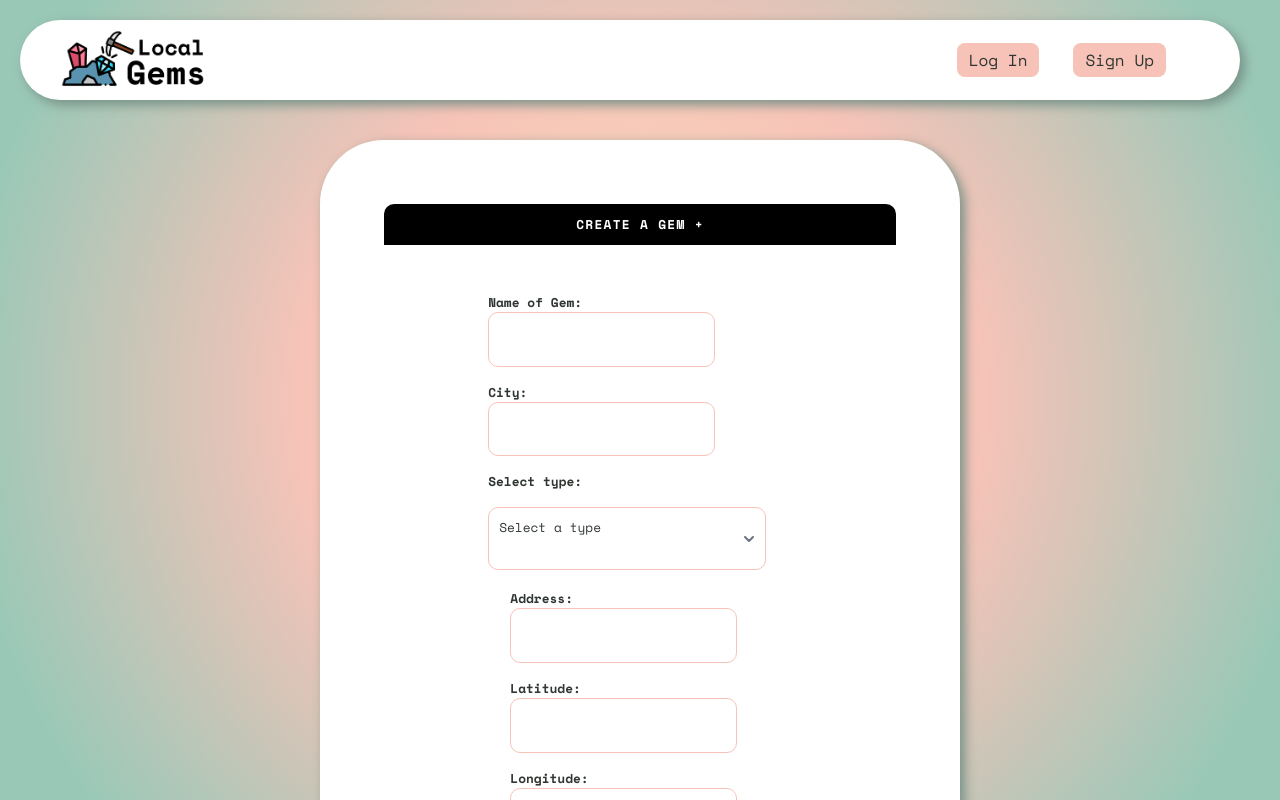
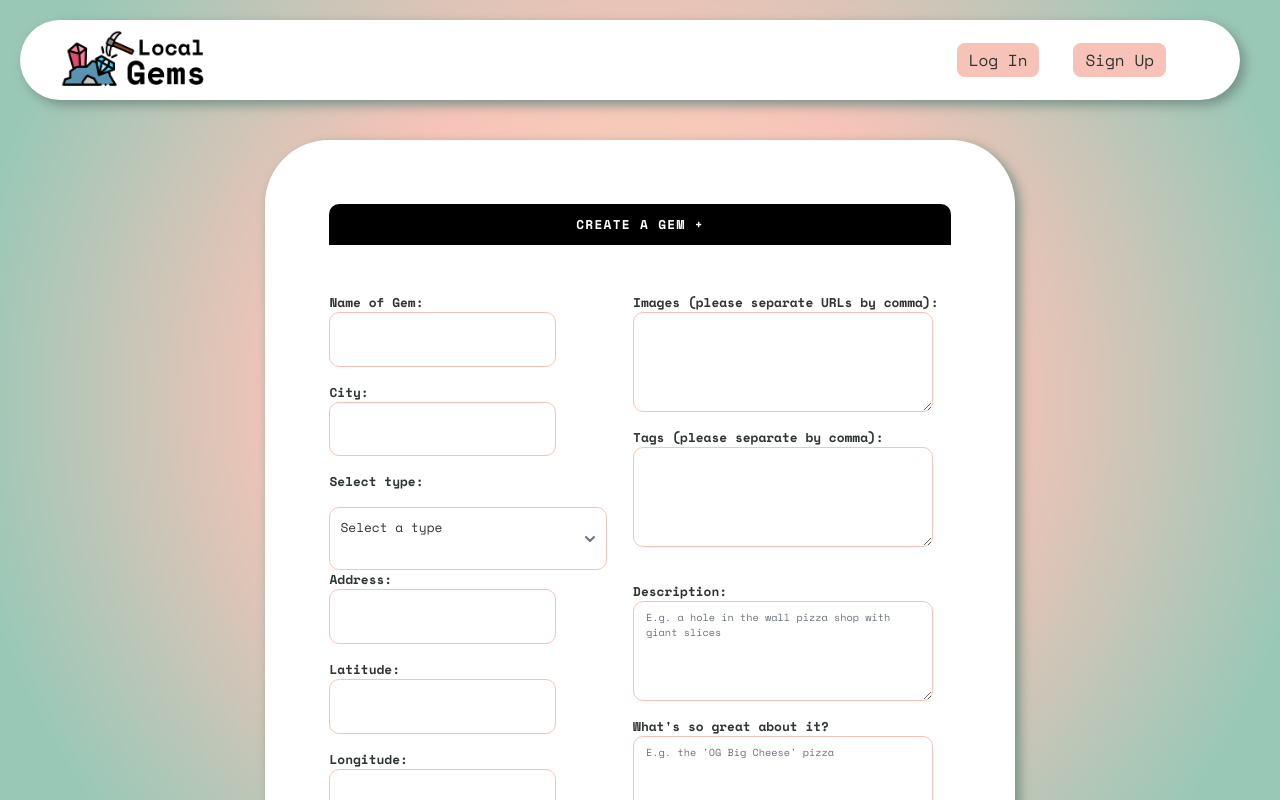
Before and after one commit to Ametrysinine/LocalGems, a React (Vite) app in the folder client/: page /my-gems in a window 1280 px wide. Both pictures are taken after a click on the button "CREATE A GEM +". Shown: the top 800 px of the page. Built offline with nearby package versions, Linux system fonts and the light colour scheme; no server answers; a web font is replaced by a local one.

Commit message:
Change 4 rows of input to two columns

```diff
--- a/client/src/components/CreateGemForm.jsx
+++ b/client/src/components/CreateGemForm.jsx
@@ -71,7 +71,8 @@ const CreateGemForm = function(props) {
   return (
     <div className="creategemform-container">
       <form onSubmit={handleSubmit} className={`creategemform`}>
-        <div className="row-1">
+        <div className="body">
+          <div className="column-1">
             <label>
               Name of Gem:
               <input type="text" name="name" value={formData.name} onChange={handleChange} required />
@@ -91,9 +92,8 @@ const CreateGemForm = function(props) {
               <option value="nightlife">Nightlife</option>
               <option value="services">Services</option>
             </select>
-        </div>
             <br />
-        <div className="row-2">
+
             <label>
               Address:
               <input type="text" name="address" value={formData.address} onChange={handleChange} required />
@@ -106,20 +106,21 @@ const CreateGemForm = function(props) {
               Longitude:
               <input type="text" name="longitude" value={formData.longitude} onChange={handleChange} required />
             </label>
+
           </div>
           <br />
-        <div className="row-3">
+          <div className="column-2">
             <label>
               Images (please separate URLs by comma):
-            <input type="text" name="images" value={formData.images} onChange={handleChange} required />
+              <textarea type="text" name="images" value={formData.images} onChange={handleChange} required />
             </label>
             <label>
               Tags (please separate by comma):
-            <input type="text" name="tags" value={formData.tags} onChange={handleChange} required />
+              <textarea type="text" name="tags" value={formData.tags} onChange={handleChange} required />
             </label>
-        </div>
+
             <br />
-        <div className="row-4">
+
             <label>
               Description:
               <textarea name="description" value={formData.description} onChange={handleChange} required placeholder="E.g. a hole in the wall pizza shop with giant slices" />
@@ -128,14 +129,14 @@ const CreateGemForm = function(props) {
               What's so great about it?
               <textarea type="text" name="whats_great_about_it" value={formData.whats_great_about_it} onChange={handleChange} required placeholder="E.g. the 'OG Big Cheese' pizza" />
             </label>
+          </div>
+        </div>
 
-        </div>
-        <div className="submit-button">
+        <div className="submit-section">
           <button type="submit">Submit</button>
         </div>
-
       </form>
-
+<br/>
     </div>
   );
 };
```
Lines whose indentation alone changed are shown as unchanged.
